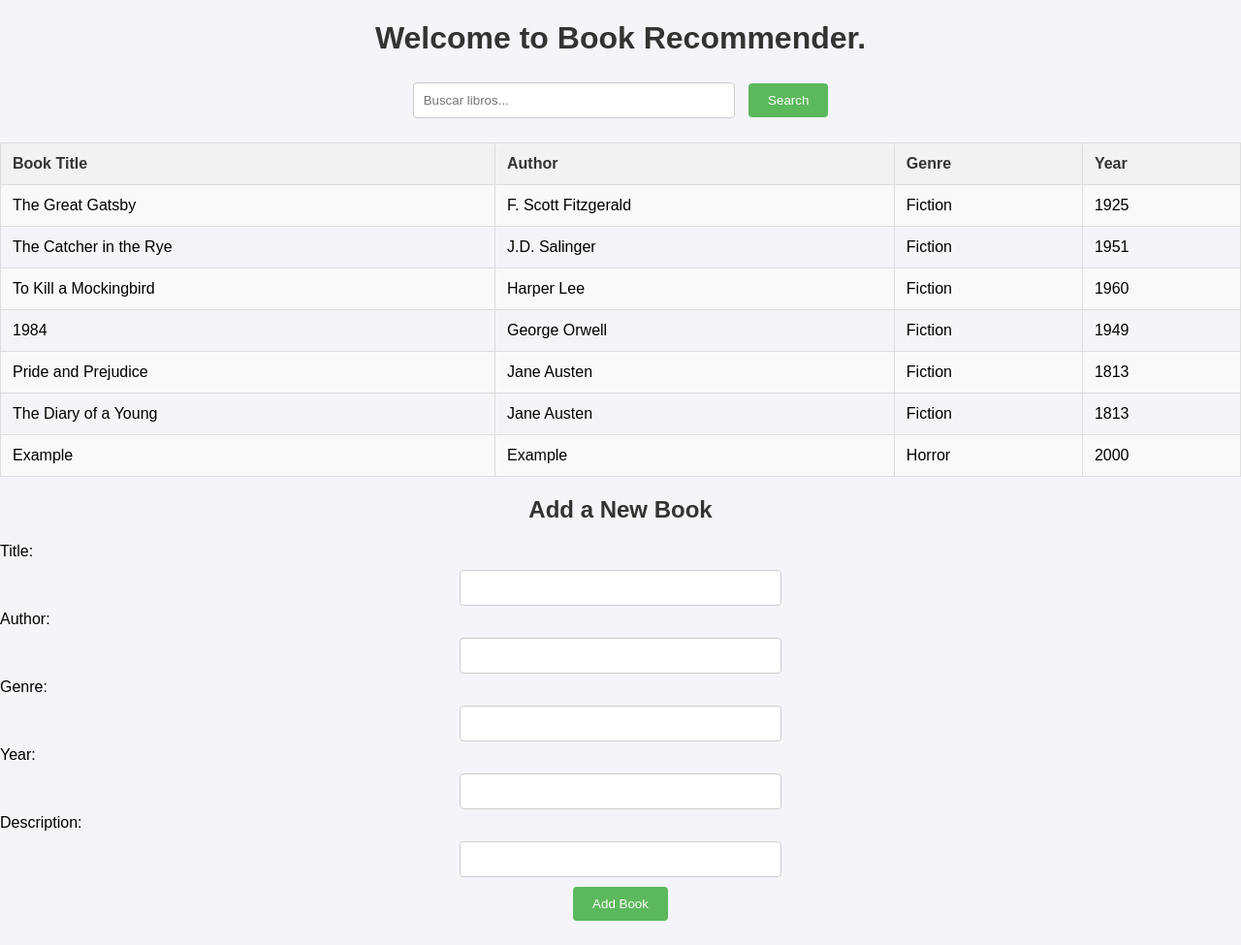
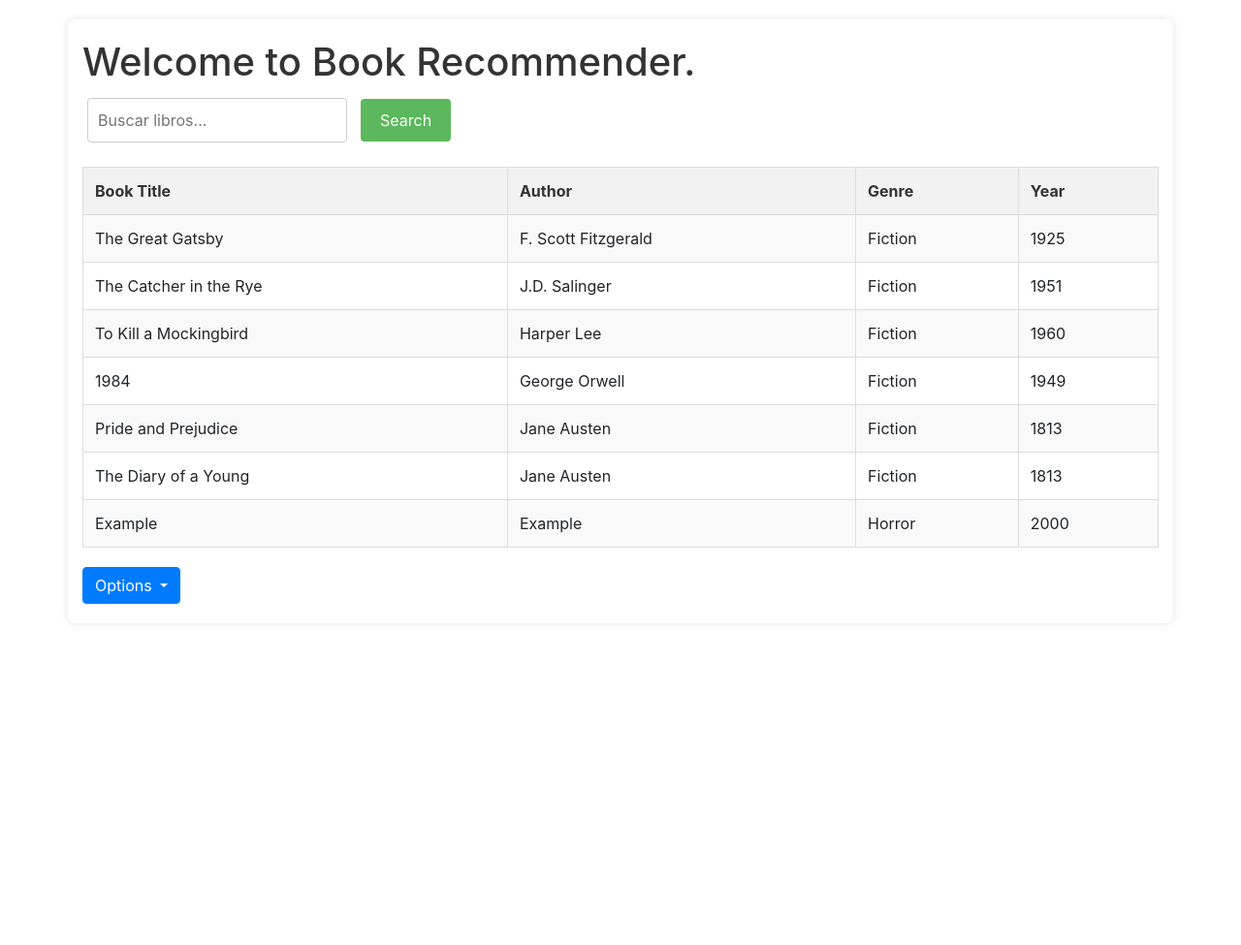
Before and after one commit to JuanPujol81/books-recommender, a Flask app: page / in a window 1280 px wide. Shown: the whole page at 97% size. After the commit the page ends 623 px from the top, so only its background shows below. Run offline with Flask 3, Linux system fonts and the light colour scheme; some libraries are stand-ins or nearby versions.

Commit message:
Adding delete book and insert book functionalities on a dropdown buttom with bootstrap

```diff
--- a/bookrecommender/templates/index.html
+++ b/bookrecommender/templates/index.html
@@ -3,11 +3,14 @@
     <head>
         <title>Book Recommender</title>
         <link rel="stylesheet" type="text/css" href="../static/styles.css">
+        <link rel="stylesheet" href="https://stackpath.bootstrapcdn.com/bootstrap/4.5.2/css/bootstrap.min.css">
+        <script src="https://code.jquery.com/jquery-3.5.1.min.js"></script>
+<script src="https://cdnjs.cloudflare.com/ajax/libs/popper.js/1.16.0/umd/popper.min.js"></script>
+<script src="https://stackpath.bootstrapcdn.com/bootstrap/4.5.2/js/bootstrap.min.js"></script>
     </head>
     <body>
-        <h1>
-            Welcome to Book Recommender.
-        </h1>
+        <div class="container">
+            <h1>Welcome to Book Recommender.</h1>
             <form method="get" action="/">
                 <input type="text" name="query" placeholder="Buscar libros...">
                 <button type="submit">Search</button>
@@ -19,29 +22,109 @@
                     <th>Genre</th>
                     <th>Year</th>
                 </tr>
-            {% for book in books%}
+                {% for book in books %}
                 <tr>
                     <td>{{ book.title }}</td>
                     <td>{{ book.author }}</td>
                     <td>{{ book.genre }}</td>
-                <td>{{ book.year}}</td>
+                    <td>{{ book.year }}</td>
                 </tr>
                 {% endfor %}
+            </table>
 
-        </table>
-        <form action="/add_book" method="post">
-            <h2>Add a New Book</h2>
-            <label for="title">Title:</label>
-            <input type="text" id="title" name="title" required><br>
-            <label for="author">Author:</label>
-            <input type="text" id="author" name="author" required><br>
-            <label for="genre">Genre:</label>
-            <input type="text" id="genre" name="genre" required><br>
-            <label for="year">Year:</label>
-            <input type="number" id="year" name="year" required><br>
-            <label for="description">Description:</label>
-            <input type="text" id="description" name="description" required><br>
-            <button type="submit">Add Book</button>
+            <!-- Dropdown for Insert and Delete Book -->
+            <div class="dropdown" style="margin-top: 20px;">
+                <button class="btn btn-primary dropdown-toggle" type="button" id="dropdownMenuButton" data-toggle="dropdown" aria-haspopup="true" aria-expanded="false">
+                    Options
+                </button>
+                <div class="dropdown-menu" aria-labelledby="dropdownMenuButton">
+                    <a class="dropdown-item" href="#" id="insertBookOption">Insert Book</a>
+                    <a class="dropdown-item" href="#" id="deleteBookOption">Delete Book</a>
+                </div>
+            </div>
+
+            <!-- Form for Insert Book -->
+            <div id="insertBookForm" style="display:none; margin-top:20px;">
+                <h2>Insert Book</h2>
+                <form id="insertBook">
+                    <div class="form-group">
+                        <label for="title">Title</label>
+                        <input type="text" class="form-control" id="title" name="title" required>
+                    </div>
+                    <div class="form-group">
+                        <label for="author">Author</label>
+                        <input type="text" class="form-control" id="author" name="author" required>
+                    </div>
+                    <div class="form-group">
+                        <label for="genre">Genre</label>
+                        <input type="text" class="form-control" id="genre" name="genre" required>
+                    </div>
+                    <div class="form-group">
+                        <label for="year">Year</label>
+                        <input type="number" class="form-control" id="year" name="year" required>
+                    </div>
+                    <div class="form-group">
+                        <label for="description">Description</label>
+                        <textarea class="form-control" id="description" name="description" required></textarea>
+                    </div>
+                    <button type="submit" class="btn btn-success">Insert Book</button>
                 </form>
+            </div>
+
+            <!-- Form for Delete Book -->
+            <div id="deleteBookForm" style="display:none; margin-top:20px;">
+                <h2>Delete Book</h2>
+                <form id="deleteBook">
+                    <div class="form-group">
+                        <label for="bookId">Book ID</label>
+                        <input type="number" class="form-control" id="bookId" name="bookId" required>
+                    </div>
+                    <button type="submit" class="btn btn-danger">Delete Book</button>
+                </form>
+            </div>
+        </div>
+
+        <script>
+            $(document).ready(function() {
+                $('#insertBookOption').click(function() {
+                    $('#insertBookForm').toggle();
+                    $('#deleteBookForm').hide();
+                });
+
+                $('#deleteBookOption').click(function() {
+                    $('#deleteBookForm').toggle();
+                    $('#insertBookForm').hide();
+                });
+
+                $('#insertBook').submit(function(event) {
+                    event.preventDefault();
+                    $.ajax({
+                        url: '/add_book',
+                        method: 'POST',
+                        data: $(this).serialize(),
+                        success: function(response) {
+                            alert(response.message);
+                            location.reload();
+                        }
+                    });
+                });
+
+                $('#deleteBook').submit(function(event) {
+                    event.preventDefault();
+                    const bookId = $('#bookId').val();
+                    $.ajax({
+                        url: `/delete_book/${bookId}`,
+                        method: 'DELETE',
+                        success: function(response) {
+                            alert(response.message);
+                            location.reload();
+                        },
+                        error: function(response) {
+                            alert(response.responseJSON.message);
+                        }
+                    });
+                });
+            });
+        </script>
     </body>
 </html>
```
Lines whose indentation alone changed are shown as unchanged.
